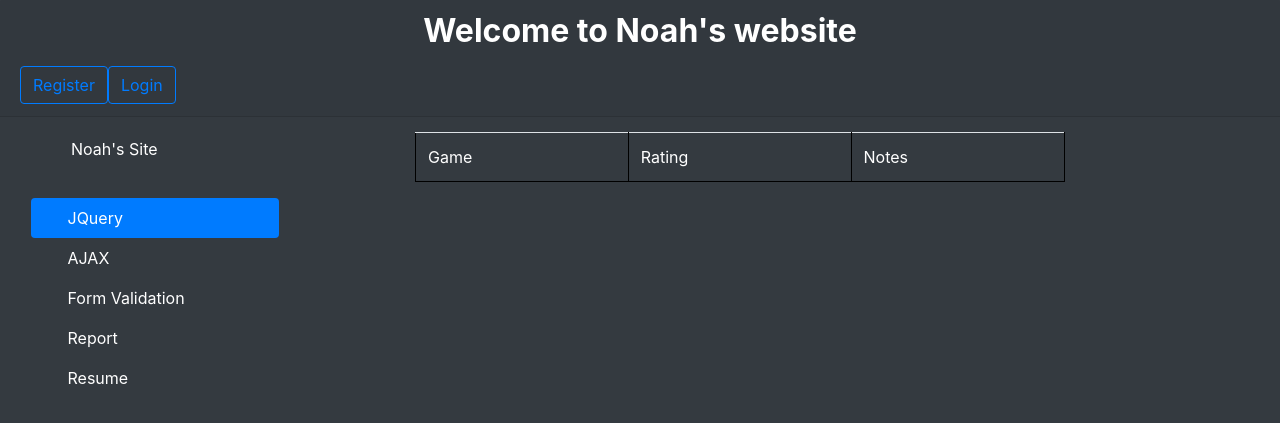
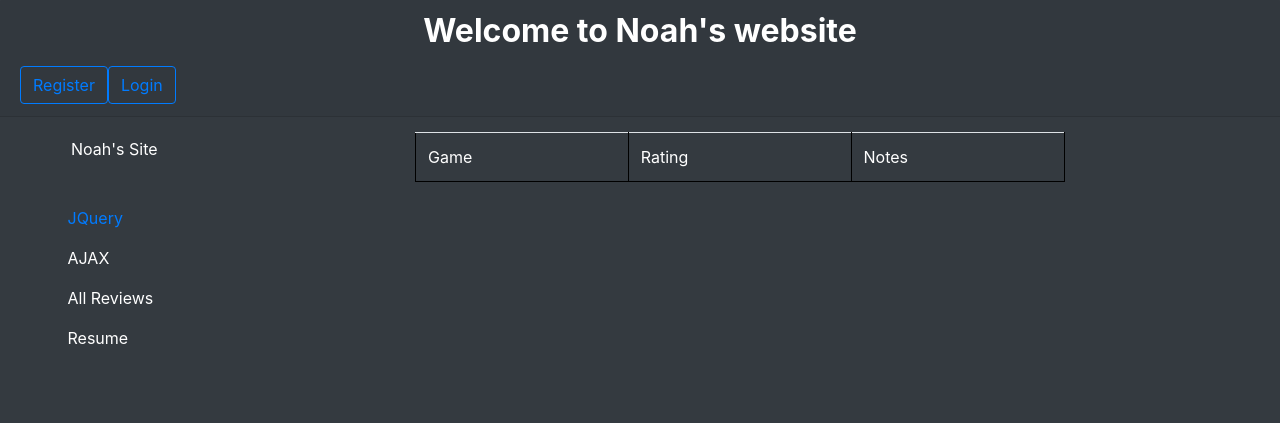
Before and after one commit to Badwolf202/Mywebsite, a PHP site: page /PHP/sqltableresults.php in a window 1280 px wide. Shown: the top 423 px of the page. Run offline with PHP 8.4, Linux system fonts and the light colour scheme; data that the repository does not hold is empty.

Commit message:
Really again :(

```diff
--- a/PHP/sqltableresults.php
+++ b/PHP/sqltableresults.php
@@ -31,38 +31,51 @@
             <hr>
             <ul class="nav nav-pills flex-column mb-auto">
                 <li class="nav-item">
-                    <a href="../HTML/JQuery.php" class="nav-link active" aria-current="page">
+                    <a href="HTML/JQuery.php" class="nav-link" aria-current="page">
                         <svg class="bi me-2" width="16" height="16"><use xlink:href="#home"/></svg>
                         JQuery
                     </a>
                 </li>
                 <li>
-                    <a href="../HTML/AJAX.php" class="nav-link text-white">
+                    <a href="HTML/AJAX.php" class="nav-link text-white">
                         <svg class="bi me-2" width="16" height="16"><use xlink:href="#speedometer2"/></svg>
                         AJAX
                     </a>
                 </li>
                 <li>
-                    <a href="../PHP/Form_validation.php" class="nav-link text-white">
-                        <svg class="bi me-2" width="16" height="16"><use xlink:href="#grid"/></svg>
-                        Form Validation
+                    <a href="PHP/sqltableresults.php" class="nav-link text-white">
+                        <svg class="bi me-2" width="16" height="16"><use xlink:href="#people-circle"/></svg>
+                        All Reviews
                     </a>
                 </li>
                 <li>
-                    <a href="../PHP/FormAndReport.php" class="nav-link text-white">
-                        <svg class="bi me-2" width="16" height="16"><use xlink:href="#people-circle"/></svg>
-                        Report
-                    </a>
-                </li>
-                <li>
-                    <a href="../HTML/Resume.php" class="nav-link text-white">
+                    <a href="HTML/Resume.php" class="nav-link text-white">
                         <svg class="bi me-2" width="16" height="16"><use xlink:href="#people-circle"/></svg>
                         Resume
                     </a>
                 </li>
+                <?php
+
+                if(!empty($_SESSION['logged_in'])){
+                    ?>
+                    <li>
+                        <a href="PHP/MakeReview.php" class="nav-link text-white">
+                            <svg class="bi me-2" width="16" height="16"><use xlink:href="#people-circle"/></svg>
+                            Make Review
+                        </a>
+                    </li>
+
+                    <li>
+                        <a href="HTML/Holder.html" class="nav-link text-white">
+                            <svg class="bi me-2" width="16" height="16"><use xlink:href="#people-circle"/></svg>
+                            Holder (Tester Page)
+                        </a>
+                    </li>
+                    <?php
+                }
+                ?>
             </ul>
             <hr>
-        </div>
     </section>
 
 
@@ -86,9 +99,6 @@
 
     ?>
 </article>
-
-
-</div>
 </body>
 <script src="https://cdn.jsdelivr.net/npm/bootstrap@5.1.3/dist/js/bootstrap.bundle.min.js" integrity="sha384-ka7Sk0Gln4gmtz2MlQnikT1wXgYsOg+OMhuP+IlRH9sENBO0LRn5q+8nbTov4+1p" crossorigin="anonymous"></script>
 
```
Also changed, not shown: HTML/AJAX.php (+7 -14 lines).
